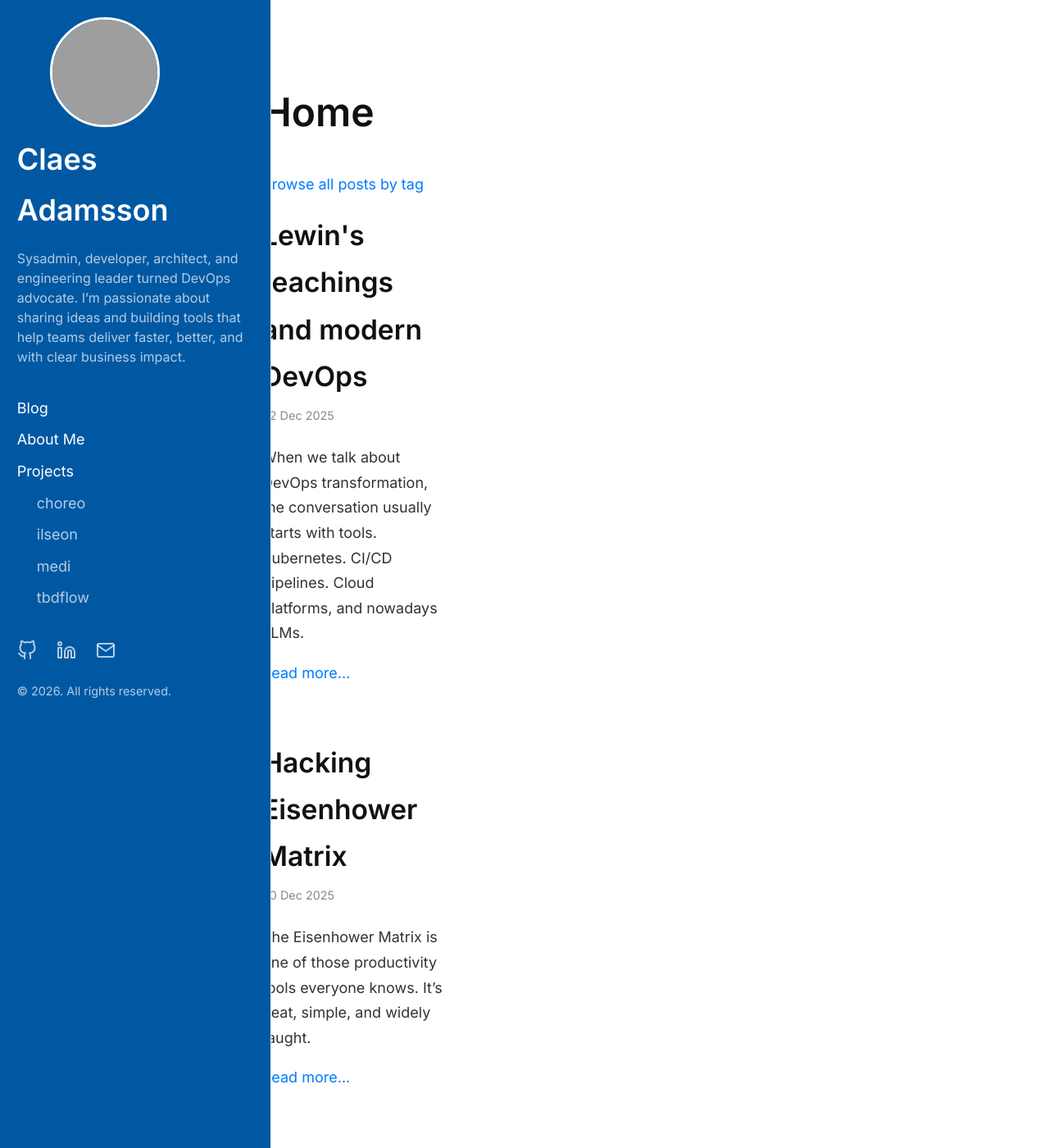
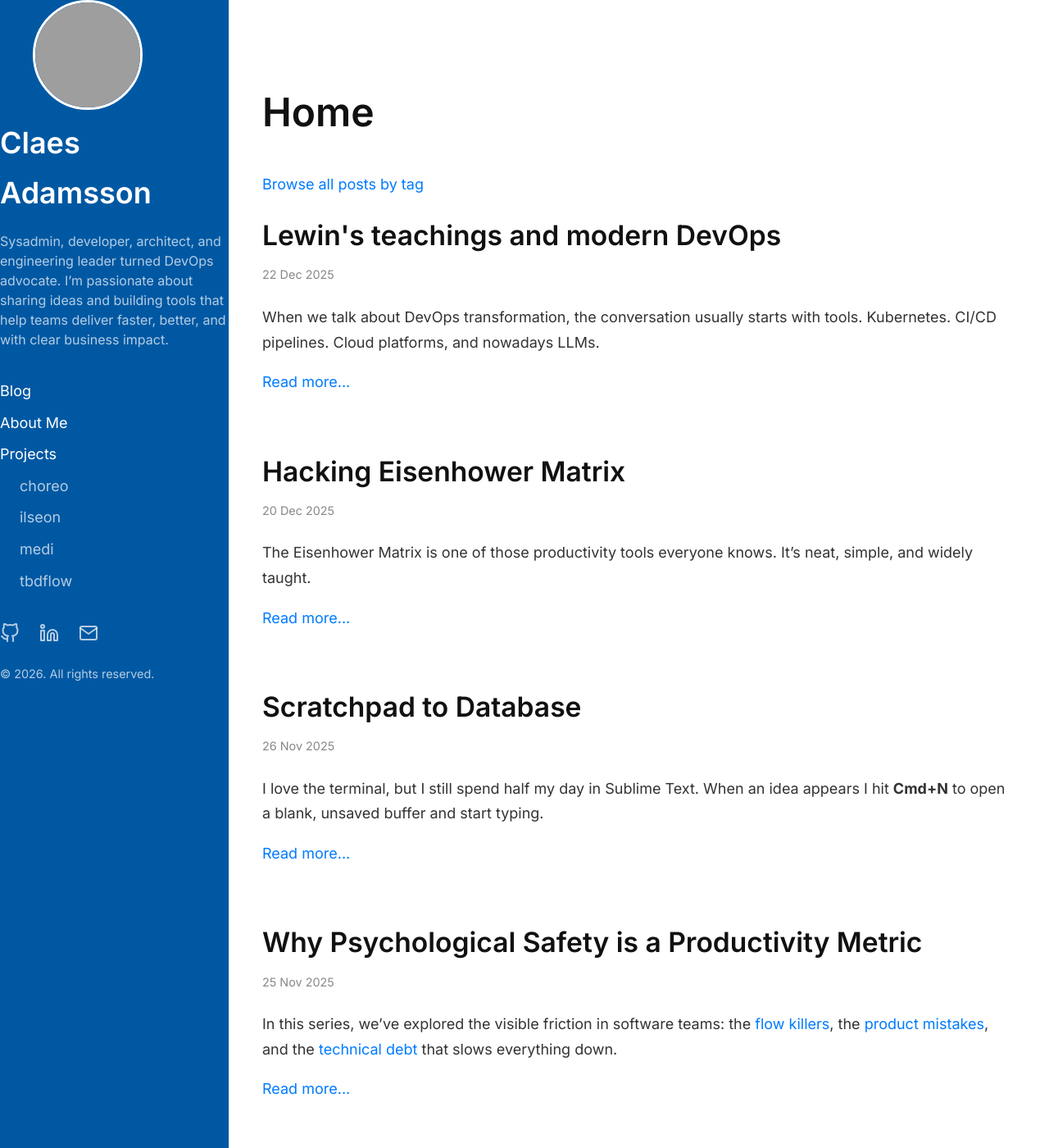
Before and after one commit to cladam/cladam.github.io, a Jekyll site: the page built from index.html, in a window 1280 px wide and 1400 px high. Shown: the whole window at 82% size. Built offline with Jekyll 4.4.1, drawn with Linux system fonts in a browser that asks for light colours; the list of posts is cut into pages by our own code; grey boxes are pictures that could not be loaded.

Commit message:
fix: update sylesheet

```diff
--- a/assets/css/style.css
+++ b/assets/css/style.css
@@ -23,11 +23,6 @@
 }
 */
 body {
-    display: grid;
-    grid-template-rows: 1fr auto;
-    grid-template-columns: var(--nav-width) 1fr;
-    grid-template-areas:
-        "sidebar main";
     margin: 0;
     min-height: 100vh;
     font-family: 'Inter', -apple-system, BlinkMacSystemFont, "Segoe UI", Roboto, "Helvetica Neue", Arial, sans-serif;
@@ -105,16 +100,13 @@
     grid-area: sidebar;
     background-color: var(--sidebar-bg-color);
     border-right: 1px solid var(--border-color);
-    width: 18rem;
-    padding: 1.3rem;
     color: var(--sidebar-text-color);
-    background-color: var(--sidebar-bg-color);
-    z-index: 1;
     height: 100vh;
     position: sticky;
     top: 0;
     overflow-y: auto;
     transition: transform 0.3s ease;
+    z-index: 1002;
 }
 
 .sidebar-avatar {
@@ -212,11 +204,6 @@
 }
 
 /* Content Area */
-.content {
-    padding-top: 4rem;
-    padding-bottom: 4rem;
-    margin-left: 25rem; /* Increased margin to match new sidebar padding */
-}
 
 .main-content {
     grid-area: main; /* Matches the grid definition in body */
@@ -345,25 +332,32 @@
 
 
 /* Responsive styles */
-@media (max-width: 992px) {
+@media (max-width: 768px) {
+    /* Collapse the grid to one column */
+    .main-container {
+        grid-template-columns: 1fr;
+        grid-template-areas: "main";
+    }
+
+    .hamburger {
+        display: block; /* Show the button */
+    }
+
     .sidebar {
-        width: 16rem;
-        padding: 2rem;
+        position: fixed; /* Allow it to slide over content */
+        left: 0;
+        top: 0;
+        bottom: 0;
+        width: var(--nav-width);
+        transform: translateX(-100%); /* Hide it by default */
+        grid-area: unset; /* Take it out of the grid flow */
     }
-    .content {
-        margin-left: 20rem;
+
+    .sidebar.active {
+        transform: translateX(0); /* Slide in when button clicked */
+    }
+
+    .main-content {
+        padding: 80px 20px 20px 20px; /* Space for the hamburger button */
     }
 }
-
-@media (max-width: 768px) {
-    .sidebar {
-        position: static;
-        width: auto;
-        text-align: center;
-    }
-    .content {
-        margin-left: 2rem;
-        margin-right: 2rem;
-        padding-top: 2rem;
-    }
-}
```
